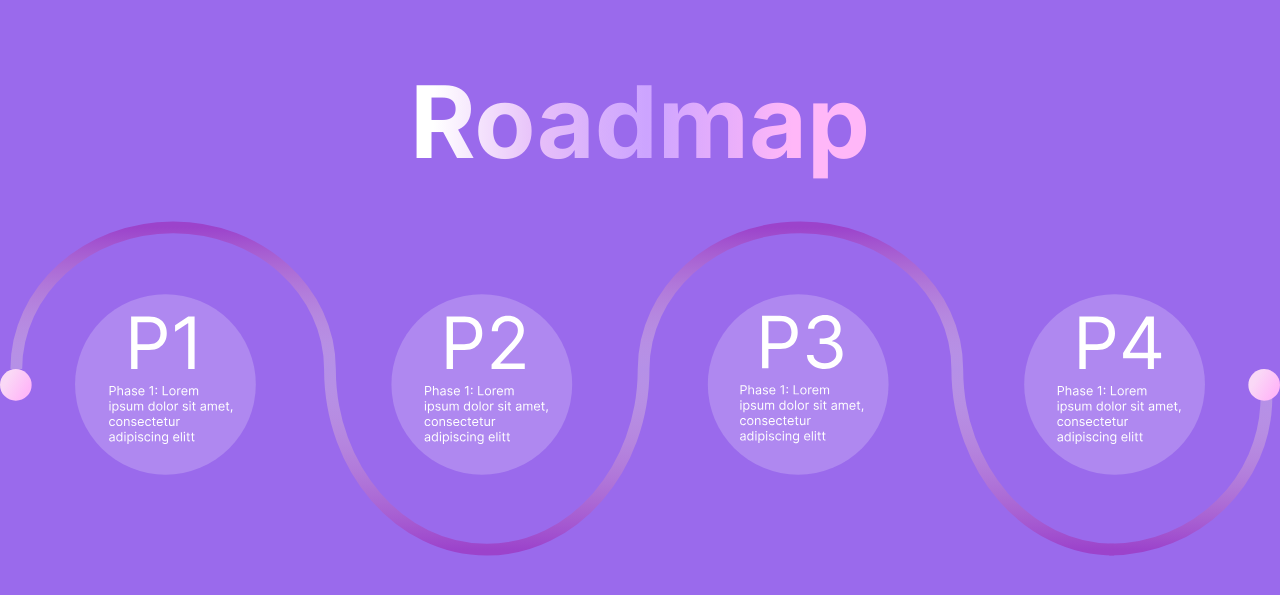
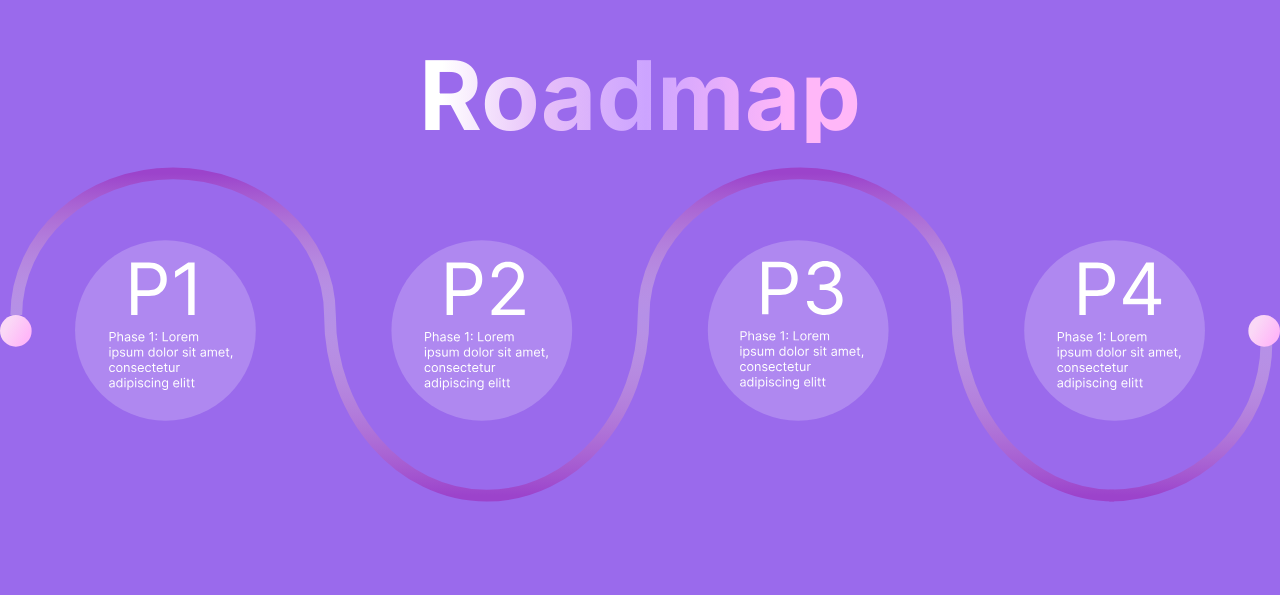
Before and after one commit to ben1441/pugd, a Next.js app: page / in a window 1280 px wide. Shown: the part 865-1460 px from the top of the page. Built offline with nearby package versions, Linux system fonts and the light colour scheme.

Commit message:
alter roadmap 1

```diff
--- a/components/Roadmap.tsx
+++ b/components/Roadmap.tsx
@@ -3,7 +3,7 @@ import Image from "next/image";
 const Roadmap = () => {
     return (
         <div className="flex flex-col gap-6 bg-[#9A6AEC] items-center justify-start w-screen min-h-screen h-auto">
-            <h1 className="wagmi-gradient mt-28 font-bold min-[320px]:text-[80px] sm:text-[100px]">Roadmap</h1>
+            <h1 className="wagmi-gradient mt-28 font-bold text-6xl min-[360px]:text-7xl sm:text-8xl">Roadmap</h1>
             <Image src="/roadmap.svg" alt="Roadmap" width={1350} height={200} className="max-md:hidden" />
             <Image src="/roadmap_mobile.svg" alt="Roadmap" width={300} height={200} className="md:hidden" />
         </div>
```
